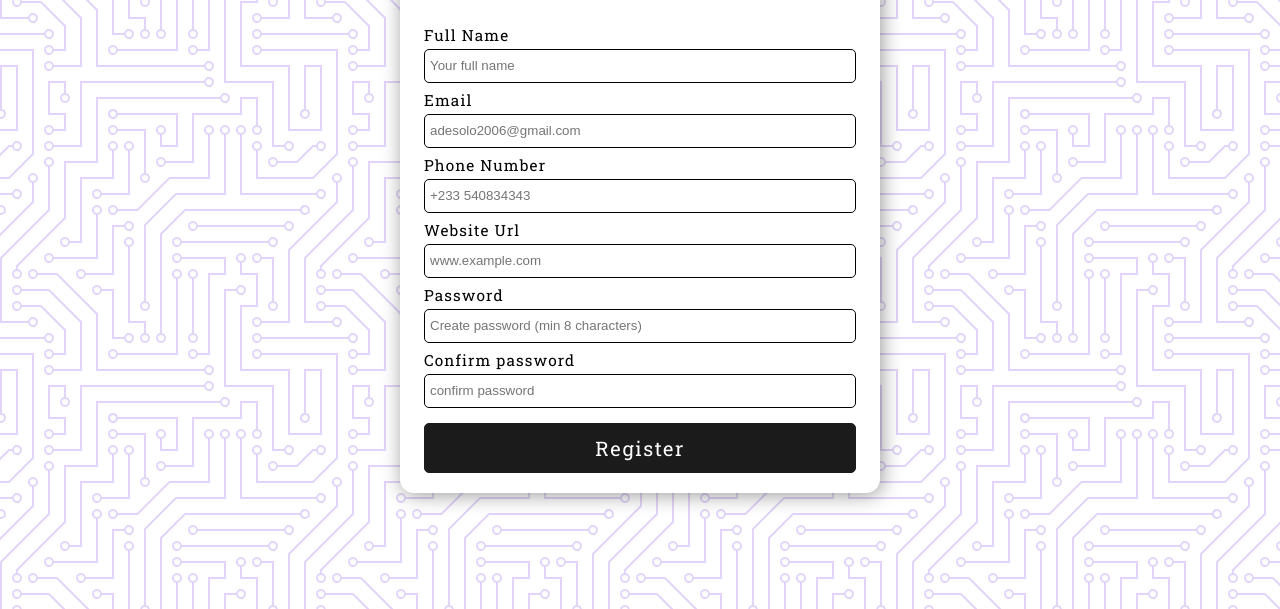
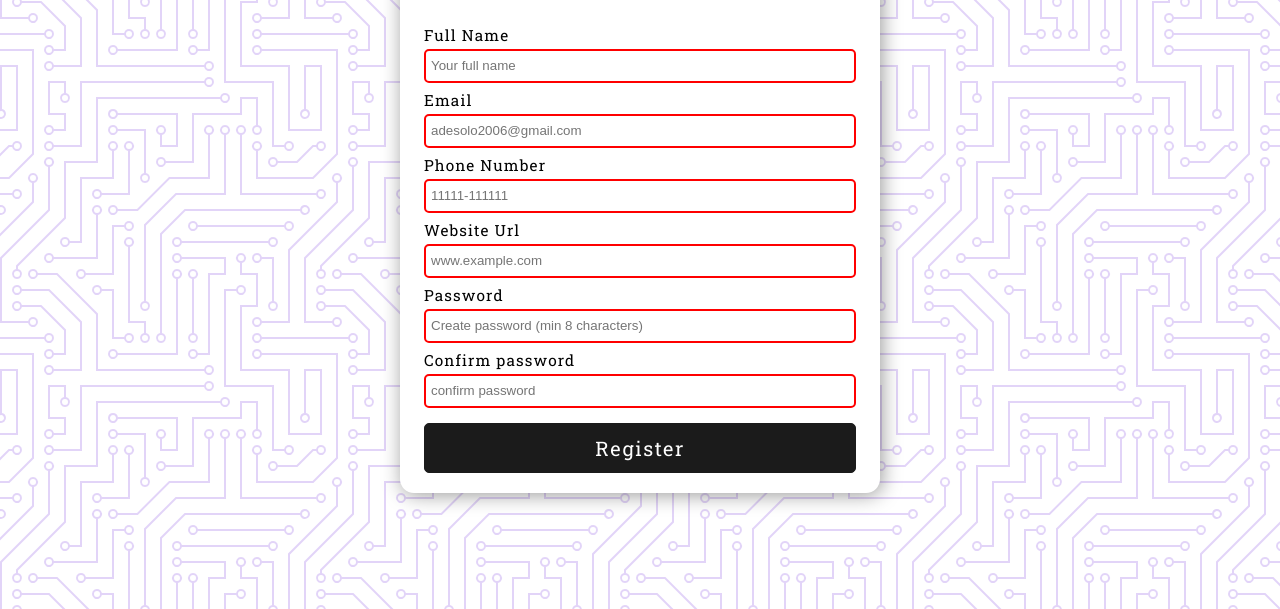
Before and after one commit to solomon-yaw-amalitech/form-validator, a plain HTML site: page index.html in a window 1280 px wide. Shown: the part 191-800 px from the top of the page. Drawn offline with Linux system fonts and the light colour scheme.

Commit message:
modified:   index.html         modified:   style.css

```diff
--- a/index.html
+++ b/index.html
@@ -14,7 +14,7 @@
      <form id="form">
       <div class="form-group">
         <label for="name">Full Name</label>
-        <input id="name" type="text" name="name" placeholder="Your full name" required>
+        <input id="name" type="text" name="name" placeholder="Your full name" required  minlength="3" maxlength="100">
       </div>
       <div class="form-group">
         <label for="email">Email</label>
@@ -22,7 +22,7 @@
       </div>
       <div class="form-group">
         <label for="phone">Phone Number</label>
-        <input id="phone" type="tel" name="phone" placeholder="+233 540834343" required>
+        <input id="phone" type="tel" name="phone" placeholder="11111-111111" required pattern="^[0-9]{5}-[0-9]{6}$">
       </div>
       <div class="form-group">
         <label for="website">Website Url</label>
@@ -30,11 +30,11 @@
       </div>
       <div class="form-group">
         <label for="password1">Password</label>
-        <input id="password1" type="password" name="password" placeholder="Create password (min 8 characters)" required>
+        <input id="password1" type="password" name="password" placeholder="Create password (min 8 characters)" required minlength="8" pattern="^(?=.*[a-z])(?=.*[A-Z])(?=.*\d)(?=.*[@$!%*?&])[A-Za-z\d@$!%*?&]{8,}$" title="Please include one lower case and uppercase character. Also add one special character and one digit">
       </div>
       <div class="form-group">
         <label for="password2">Confirm password</label>
-        <input id="password2" type="password" name="confirmPassword" placeholder="confirm password"     required>
+        <input id="password2" type="password" name="confirmPassword" placeholder="confirm password"     required pattern="^(?=.*[a-z])(?=.*[A-Z])(?=.*\d)(?=.*[@$!%*?&])[A-Za-z\d@$!%*?&]{8,}$" >
       </div>
        <button type="submit">Register</button>
      </form>
--- a/style.css
+++ b/style.css
@@ -64,6 +64,14 @@ input {
   transition: all 0.3;
 }
 
+input:valid {
+  border: 2px solid green;
+}
+
+input:invalid {
+  border: 2px solid red;
+}
+
 button {
   cursor: pointer;
   color: white;
```
